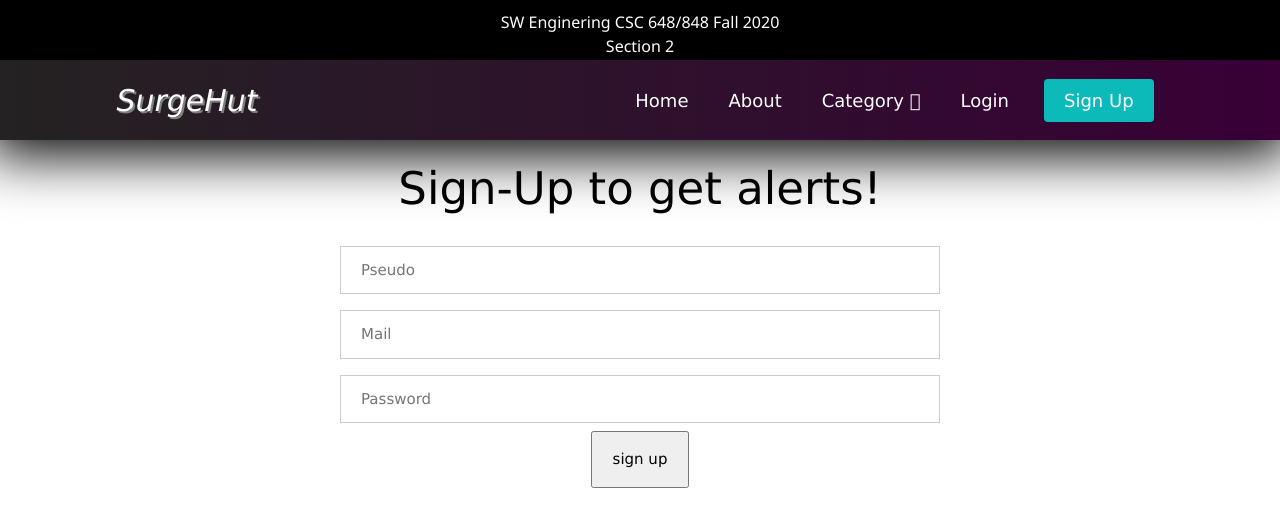
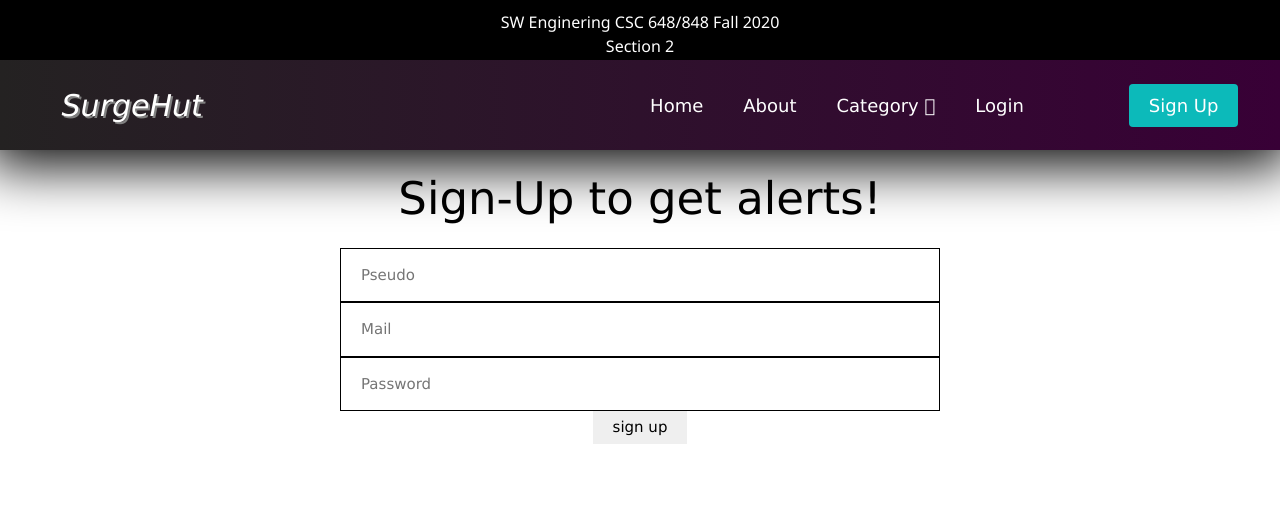
Before and after one commit to dbenavi5/surghut, a Next.js app in the folder application/docker/: page /register in a window 1280 px wide. Shown: the top 526 px of the page. Built offline with nearby package versions, Linux system fonts and the light colour scheme.

Commit message:
fixing map and search bar styling

```diff
--- a/application/docker/components/Dropdown.css
+++ b/application/docker/components/Dropdown.css
@@ -27,7 +27,7 @@
     color: Black;
     padding: 16px;
 }
-@media screen and (max-width: 960px) {
+@media screen and (max-width:960px) {
     .fa-caret-down {
       display: none;
     }
--- a/application/docker/components/Form.module.css
+++ b/application/docker/components/Form.module.css
@@ -1,25 +1,27 @@
+.searchForm_input,.form_input {
+    width: 600px;
+    padding: 15px 20px;
+    margin: 0;
+    display: inline-block;
+    border:1px solid;
+    box-sizing: border-box;
+    outline: none;
+}
+.search_label{
+    display: inline-flex;
+    padding: 0;
+    box-sizing:0;
+    border: 0;
+    margin: 50px 0;
+}
+
+.search_btn {
+    padding: 5px 20px;
+    border: 0;
+    outline: none;
+}
+
 .form_wrap {
     padding: 1rem;
     font-size: 3rem;
 }
-
-.search_btn {
-    padding: 15px 20px;
-}
-
-.form_input {
-    width: 600px;
-    padding: 12px 20px;
-    margin: 8px 0;
-    display: inline-block;
-    border: 1px solid #ccc;
-    border-radius: 0;
-    box-sizing: border-box;
-    outline: none;
-}
-
-.searchWrapper {
-    margin: 100px 0px;
-    padding: 0;
-    display: inline-flex;
-}
--- a/application/docker/components/Input.js
+++ b/application/docker/components/Input.js
@@ -68,7 +68,7 @@ function SearchInputWithChoice({value, onTextChange, placeHolder, data, idData})
     <div className={styles.search_wrap}>
       <input
         list={idData}
-        className={styles.form_input}
+        className={styles.searchForm_input}
         type="text"
         placeholder={placeHolder}
         value={value}
--- a/application/docker/components/Map.js
+++ b/application/docker/components/Map.js
@@ -37,14 +37,15 @@ function Map(props) {
     };
     return (
     // Important! Always set the container height explicitly
-      <div className="map-container" style={{height: '75vh', width: '65%'}}>
+      <div style={{height: '100vh', width: '100%'}}>
         <GoogleMapReact
           bootstrapURLKeys={{key: 'AIzaSyCKcBbyY43_ocqIJQUmQlSHZopPH-TPhuA'}}
           defaultCenter={center}
           defaultZoom={zoom}
           yesIWantToUseGoogleMapApiInternals
           onGoogleApiLoaded={({map, maps}) => handleApiLoaded(map, maps)}
-        >
+          className={'map-container'}
+	 >
           <Position
             lat={props.coords.latitude}
             lng={props.coords.longitude}
--- a/application/docker/components/Navbar.css
+++ b/application/docker/components/Navbar.css
@@ -1,11 +1,6 @@
-* {
-  padding: 0;
-  margin: 0;
-  box-sizing: 0;
-}
 .navbar {
   background: linear-gradient(to right, #242222, #380036);
-  height: 80px;
+  height: 90px;
   display: flex;
   justify-content: center;
   align-items: center;
@@ -17,6 +12,7 @@
   background: black;
   padding: 30px;
 }
+
 .navLogo {
   color: #fff;
   justify-self: start;
@@ -28,8 +24,8 @@
 }
 
 .navMenu {
-  display: inline-flex;
-  grid-template-columns: repeat(5, auto);
+  display: grid;
+  grid-template-columns: repeat(10, auto);
   grid-gap: 10px;
   list-style: none;
   text-align: center;
@@ -38,7 +34,7 @@
   margin-right: 2rem;
 }
 .navItems {
-  display: inline-flex;
+  display: flex;
   align-items: center;
   height: 80px;
 }
@@ -48,7 +44,6 @@
   padding: 0.5rem 1rem;
   z-index: 1;
   outline:  none;
-
 }
 .navLinks:hover {
   background-color: #0cbaba;
--- a/application/docker/components/Navbar.js
+++ b/application/docker/components/Navbar.js
@@ -95,12 +95,8 @@ function Navbar() {
             </li>
           </>
           }
-	 <li className="navItems">
-           <a href="!#" >
-             <MobileButton />
-           </a>
-         </li>
         </ul>
+       <MobileButton/>
       </nav>
     </>
   );
--- a/application/docker/components/Switch.js
+++ b/application/docker/components/Switch.js
@@ -6,7 +6,7 @@ function Switch({state, onChange, nameTrue, nameFalse}) {
   // console.log("tab data ", data);
   return (
     <div
-      className={styles.container}
+      className={styles.switch_container}
     >
       <div
         className={ state ? styles.buttonActive : styles.buttonInactive}
--- a/application/docker/pages/index.js
+++ b/application/docker/pages/index.js
@@ -34,7 +34,7 @@ function Index({data}) {
 
 
         <div
-          className={styles.container}
+          className=""
         >
 
           <div
--- /dev/null
+++ b/application/docker/pages/index.module.css
@@ -0,0 +1,3 @@
+.container {
+    display: flex;
+}
--- a/application/docker/stylesheets/style.css
+++ b/application/docker/stylesheets/style.css
@@ -31,3 +31,10 @@
   margin: 100px 0px;
   box-shadow: -1px 4px 56px 11px;
 }
+
+@media screen and (max-width: 960px) {
+  .map-container {
+    width: auto;
+    height:  auto;
+  }
+}
```
Also changed, not shown: application/docker/components/Switch.module.css (+6 -4 lines).
